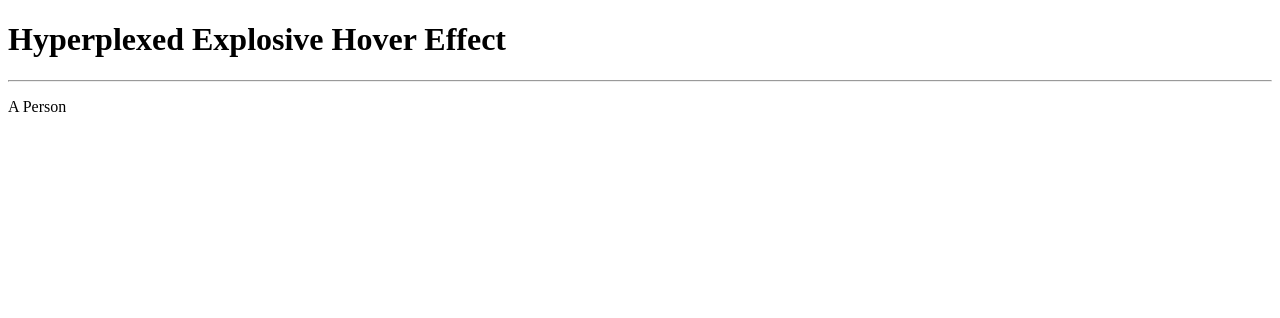
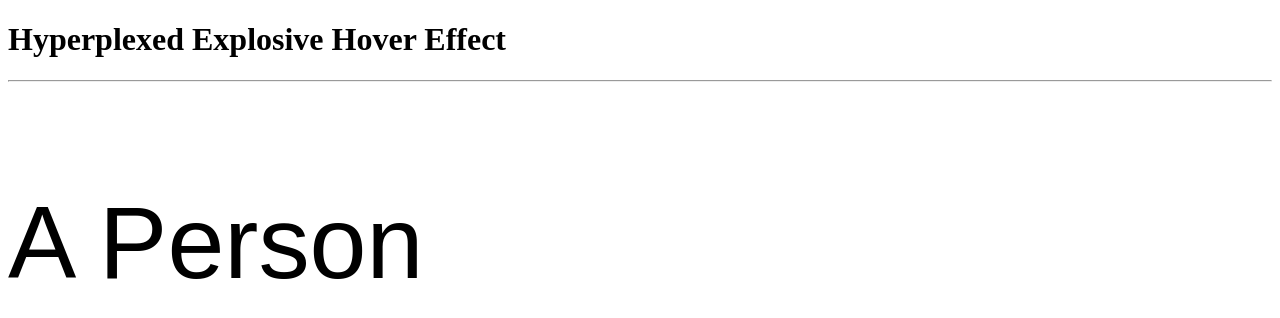
Before and after one commit to heliolbs/explosive-hover-effect, a plain HTML site: page index.html in a window 1280 px wide. Drawn offline with Linux system fonts and the light colour scheme.

Commit message:
Internal CSS inserted into index.html
The paragraph color was changed from white to black for readability against a whitebackground

```diff
--- a/index.html
+++ b/index.html
@@ -1,6 +1,13 @@
 <!DOCTYPE html>
 <html lang="pt-br">
 <head>
+    <style>
+        p {
+        color: rgb(0, 0, 0);
+        font-size: 8vw;
+        font-family: "Rubik", sans-serif;
+        }
+    </style>
     <meta charset="UTF-8" content="width=device-width, initial-scale=1.0">
     <meta name="viewport" content="width=device-width, initial-scale=1.0">
     <title>Hyperplexed Explosive Hover Effect</title>
--- /dev/null
+++ b/simplecss.css
@@ -0,0 +1,5 @@
+p {
+    color: white;
+    font-size: 16px;
+    font-family: "Rubik", sans-serif;
+}
```
